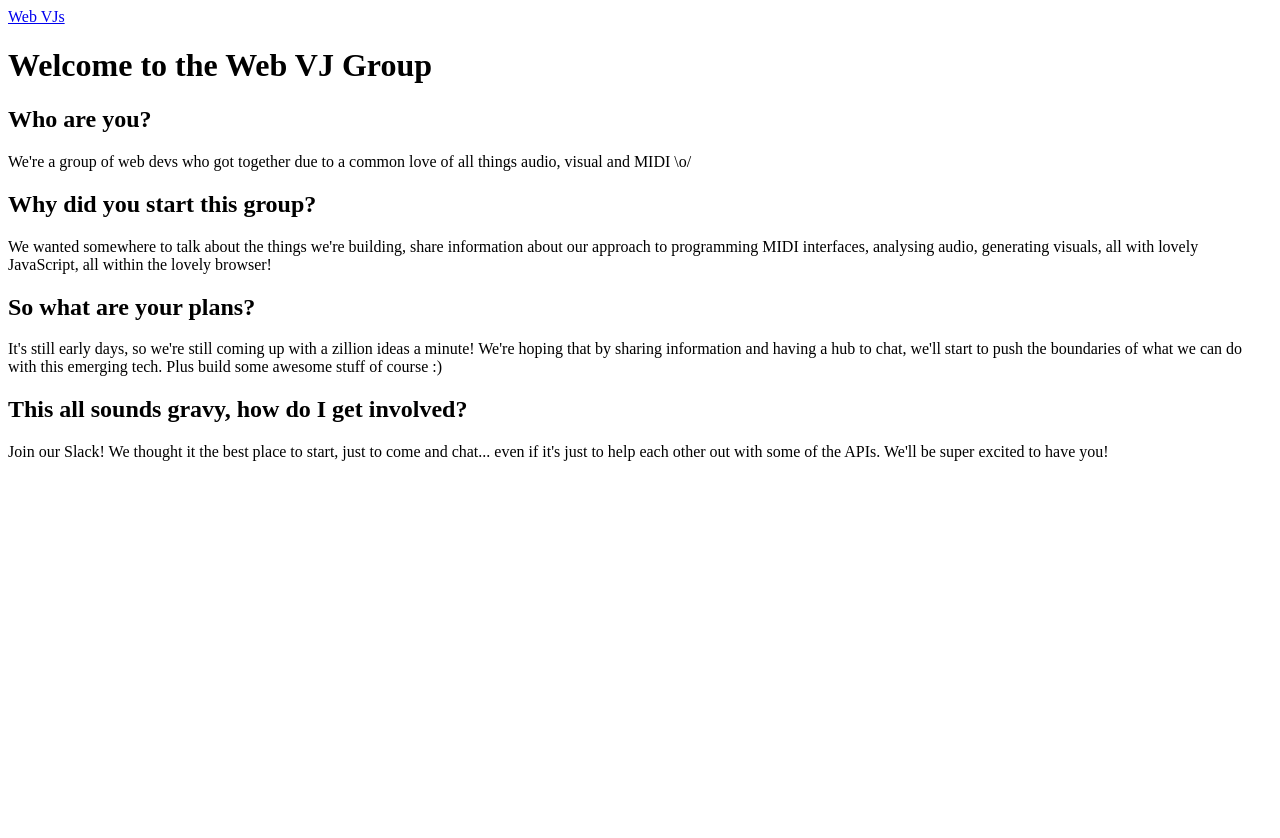
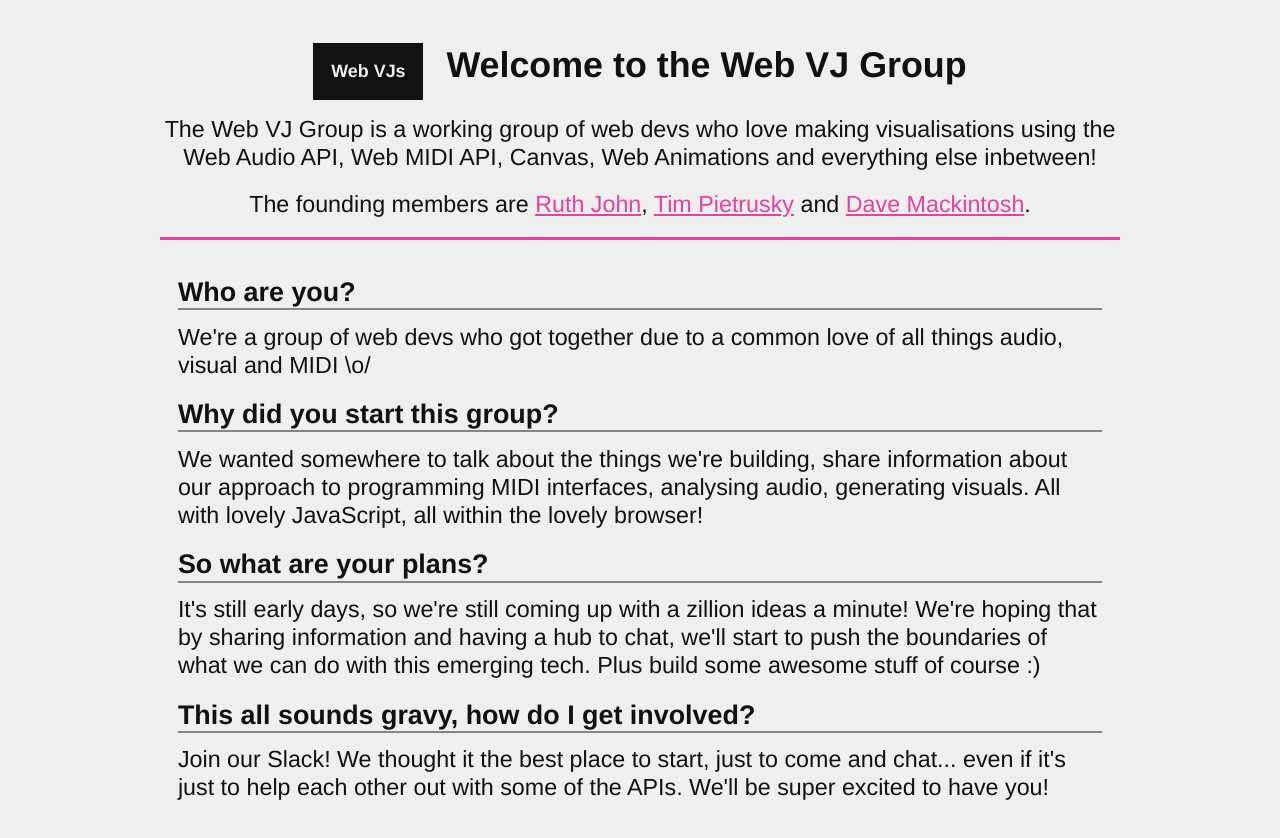
Before and after one commit to usefulthink/buildbranch-test, a plain HTML site: page index.html in a window 1280 px wide. Before the commit the page ends 800 px from the top, so only its background shows below. Drawn offline with Linux system fonts and the light colour scheme; a web font is replaced by a local one.

Commit message:
web page first version

```diff
--- /dev/null
+++ b/assets/style.css
@@ -0,0 +1,119 @@
+/*Yes this is a reset, the relevant normalize stuff can be found throughout the css, I've always found I've needed this, I have tried to build things without it - I like it, it's nice.*/
+
+/*1. BLANKING --------------------------------------------------------*/
+html, body, div, span, applet, object, iframe,
+header, hgroup, h1, h2, h3, h4, h5, h6,
+p, blockquote, pre, time,
+a, abbr, acronym, address, big, cite, code,
+del, dfn, em, font, ins, kbd, q, s, samp,
+small, strike, strong, sub, sup, tt, var,
+dl, dt, dd, ol, ul, li,
+figure, figcaption, video, audio, img,
+fieldset, form, label, legend, input, button, select,
+table, caption, tbody, tfoot, thead, tr, th, td,
+section, article, canvas, nav, footer, aside,
+figure {
+    margin: 0;
+    padding: 0;
+    border: 0;
+    outline: 0;
+    vertical-align: baseline;
+}
+/* legacy - for browsers who struggle with html5 elements*/
+section, article, aside, footer, nav, header, hgroup, details, figure, figcaption, summary { display: block; }
+audio, canvas, video { display: inline-block; }
+/*Prevents iOS text size adjust after orientation change, without disabling user zoom.*/
+html { -webkit-text-size-adjust: 100%; }
+/* legacy support*/
+[hidden] { display: none; }
+/* remember to define focus styles!*/
+:focus { outline: 0; }
+
+@font-face {
+  font-family: 'Josefin Sans';
+  font-weight: normal;
+  src: url('assets/fonts/josefinSans/JosefinSans-Light.ttf');
+}
+@font-face {
+  font-family: 'Josefin Sans';
+  font-weight: bold;
+  src: url('assets/fonts/josefinSans/JosefinSans-SemiBold.ttf');
+}
+@font-face {
+  font-family: 'Josefin Sans';
+  font-weight: normal;
+  font-style: italic;
+  src: url('assets/fonts/josefinSans/JosefinSans-LightItalic.ttf');
+}
+@font-face {
+  font-family: 'Josefin Sans';
+  font-weight: bold;
+  font-style: italic;
+  src: url('assets/fonts/josefinSans/JosefinSans-SemiBoldItalic.ttf');
+}
+
+/* COLOURS
+white #efefef
+black #111
+grey #858585
+pink #e4439a
+*/
+
+html { background-color: #efefef; }
+body {
+  width: 100%;
+  overflow: auto;
+  font-family: 'Josefin Sans', 'Helvetica', 'Arial', sans-serif ;
+  font-size: 100%;
+  color: #111111;
+  line-height: 1.2;
+}
+.container {
+  max-width: 960px;
+  margin: 0px auto; padding: 2%;
+}
+header {
+  border-bottom: 3px solid #e4439a;
+  margin-bottom: 2em;
+  text-align: center;
+}
+.logo, h1 {display: inline-block;}
+.logo {
+  padding: 1em; margin-right: 1em;
+  background-color: #111;
+  font-weight: bold;
+  color: #efefef;
+  text-decoration: none;
+}
+article {
+  padding: 0px 1em;
+}
+h1, h2, p {margin: 0.5em 0px;}
+h2 {
+  border-bottom: 2px solid #858585;
+}
+p {
+  margin-bottom: 0.8em;
+  font-size: 1.3em;
+}
+a {color: #e4439a;}
+a:hover {text-decoration: none;}
+
+/* screen sizes: > 960, 480 < 960, 0 < 480 */
+@media screen and (min-width: 980px) {
+  body {
+      /*border-top: 5px solid blue;*/
+      font-size: 112%;
+  }
+}
+@media screen and (max-width: 980px) {
+  body {
+      /*border-top: 5px solid purple;*/
+  }
+}
+@media screen and (max-width: 480px) {
+  body {
+      /*border-top: 5px solid pink;*/
+      font-size: 90%;
+  }
+}
--- a/index.html
+++ b/index.html
@@ -10,13 +10,15 @@
         <link rel="apple-touch-icon" href="apple-touch-icon.png">
         <!-- Place favicon.ico in the root directory -->
 
-        <link rel="stylesheet" href="css/main.css">
+        <link rel="stylesheet" href="assets/style.css">
     </head>
     <body>
         <div class="container">
             <header>
                 <a href="/" class="logo">Web VJs</a>
                 <h1>Welcome to the Web VJ Group</h1>
+                <p>The Web VJ Group is a working group of web devs who love making visualisations using the Web Audio API, Web MIDI API, Canvas, Web Animations and everything else inbetween!</p>
+                <p>The founding members are <a href="https://twitter.com/Rumyra">Ruth John</a>, <A href="https://twitter.com/TimPietrusky">Tim Pietrusky</a> and <a href="https://twitter.com/daveymackintosh">Dave Mackintosh</a>.
             </header>
 
             <article>
@@ -24,7 +26,7 @@
                 <p>We're a group of web devs who got together due to a common love of all things audio, visual and MIDI \o/</p>
 
                 <h2>Why did you start this group?</h2>
-                <p>We wanted somewhere to talk about the things we're building, share information about our approach to programming MIDI interfaces, analysing audio, generating visuals, all with lovely JavaScript, all within the lovely browser!</p>
+                <p>We wanted somewhere to talk about the things we're building, share information about our approach to programming MIDI interfaces, analysing audio, generating visuals. All with lovely JavaScript, all within the lovely browser!</p>
 
                 <h2>So what are your plans?</h2>
                 <p>It's still early days, so we're still coming up with a zillion ideas a minute! We're hoping that by sharing information and having a hub to chat, we'll start to push the boundaries of what we can do with this emerging tech. Plus build some awesome stuff of course :)</p>
```
Also changed, not shown: README.md, assets/fonts/josefinSans/JosefinSans-Light.ttf (added), assets/fonts/josefinSans/JosefinSans-LightItalic.ttf (added), assets/fonts/josefinSans/JosefinSans-SemiBold.ttf (added), assets/fonts/josefinSans/JosefinSans-SemiBoldItalic.ttf (added).
